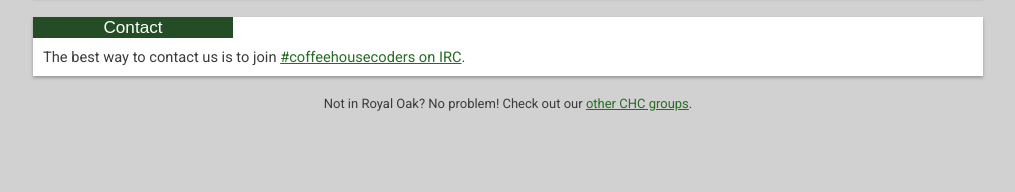
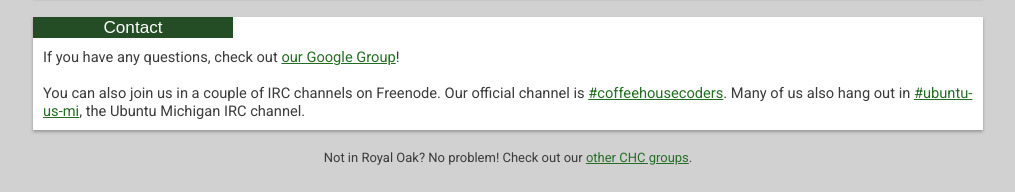
Before and after one commit to coffeehousecoders/royaloak.coffeehousecoders.com, a plain HTML site: page index.html in a window 1280 px wide. Shown: the part 608-800 px from the top of the page, without its empty margins (132-1147 px from the left). Drawn offline with Linux system fonts and the light colour scheme; a web font is replaced by a local one.

Commit message:
add google group info to contact section

```diff
--- a/index.html
+++ b/index.html
@@ -32,11 +32,21 @@
             <h4 class="address">Address</h4>
             <p>31901 Woodward Avenue</p>
             <p>Royal Oak, MI 48073</p>
-            <p><a href="https://maps.google.com/?ll=42.52187,-83.189635&spn=0.033021,0.028539&t=m&z=15&iwloc=lyrftr:m,8777002513835499183,42.524574,-83.193026">Google Map</a></p>
+            <p><a href="https://maps.google.com/?ll=42.52187,-83.189635&spn=0.033021,0.028539&t=m&z=15&iwloc=lyrftr:m,8777002513835499183,42.524574,-83.193026" title="View on Google Maps">Google Map</a></p>
         </section>
         <section>
             <h3>Contact</h3>
-            <p>The best way to contact us is to join <a href="http://webchat.freenode.net/?channels=#coffeehousecoders" title="Webchat">#coffeehousecoders on IRC</a>.</p>
+            <p>
+            If you have any questions, check out
+            <a href="https://groups.google.com/d/forum/coffeehousecoders" title="Google Group">our Google Group</a>!
+            </p>
+            <br />
+
+            <p>
+            You can also join us in a couple of IRC channels on Freenode. Our official channel is
+            <a href="http://webchat.freenode.net/?channels=#coffeehousecoders" title="Webchat">#coffeehousecoders</a>.
+            Many of us also hang out in <a href="http://webchat.freenode.net/?channels=#ubuntu-us-mi" title="Webchat">#ubuntu-us-mi</a>, the Ubuntu Michigan IRC channel.
+            </p>
         </section>
         <footer>
             <p>Not in Royal Oak? No problem! Check out our <a href="http://coffeehousecoders.com">other CHC groups</a>.</p>
```
